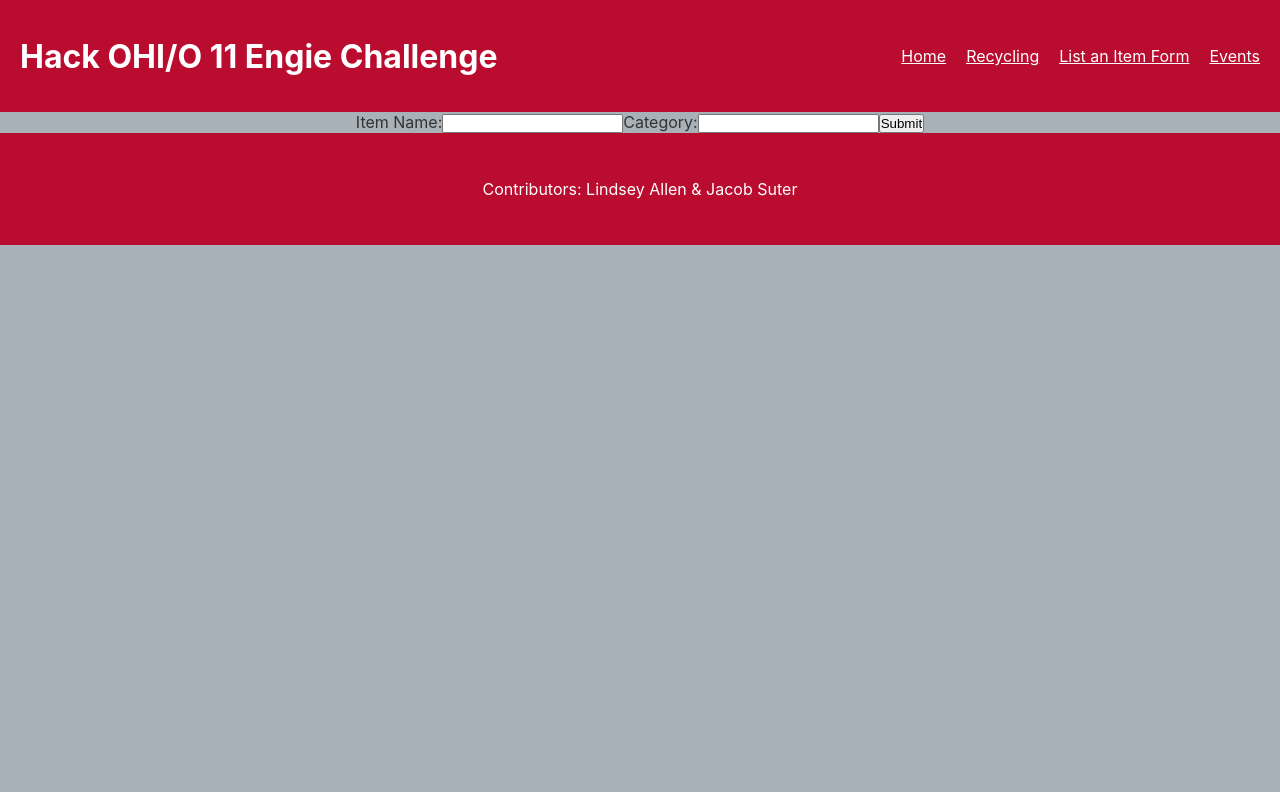
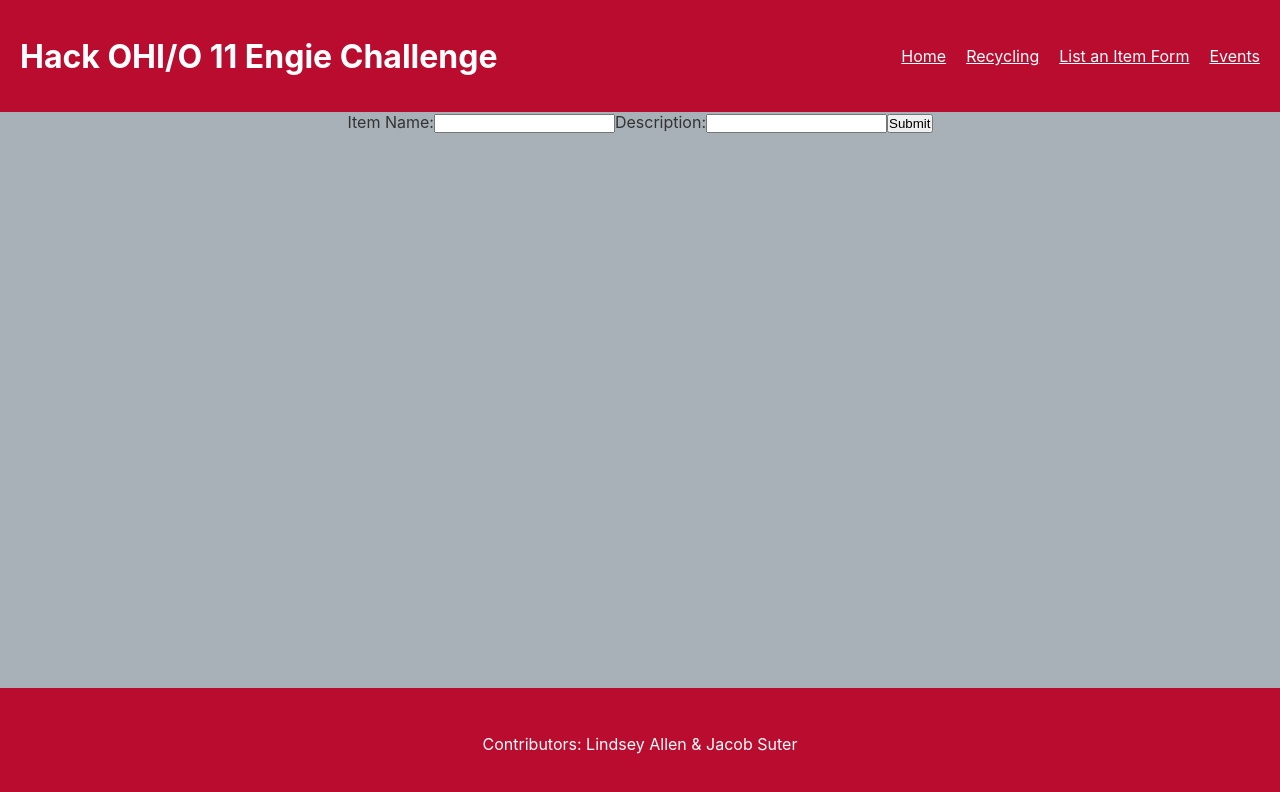
Before and after one commit to suterj12/hackohioengiechallenge, a React (Create React App) app in the folder hackproject/: page /ListForm in a window 1280 px wide. Shown: the top 792 px of the page. Built offline with nearby package versions, Linux system fonts and the light colour scheme.

Commit message:
the fOoTeR is where it belongs

```diff
--- a/hackproject/src/App.css
+++ b/hackproject/src/App.css
@@ -9,6 +9,11 @@ body {
     "Roboto", "Noto", "Droid Sans", "Cantarell", "Oxygen", "Ubuntu",
     "Franklin Gothic Medium", "Century Gothic", "Liberation Sans", sans-serif;
   text-align: center;
+}
+
+#page-container {
+  position: relative;
+  min-height: 100vh;
 }
 
 a {
@@ -46,8 +51,12 @@ a {
   align-items: center;
   height: 7rem;
   width: 100%;
-  position:relative;
+  position:absolute;
   bottom: 0;
+}
+
+#content-wrap {
+  padding-bottom: 7rem;    /* Footer height */
 }
 
 .main-content {
--- a/hackproject/src/App.js
+++ b/hackproject/src/App.js
@@ -26,14 +26,18 @@ function App() {
 
     return (
         <Router>
+            <div id="page-container">
+                <div id="content-wrap">
                 <Header />
                     <Routes>
                         <Route path='/index' element={<Home />} />
                         <Route path='/recycling' element={<Recycling />} />
-                <Route path='/ListForm' element={<ListForm />} />
+                        <Route path='/ListForm' element={<ListForm inputs={inputs} onChange={handleChange} handleSubmit={handleSubmit}/>} />
                         <Route path='/Events' element={<Events/>} />
                     </Routes>
+                </div>
                 <Footer />
+            </div>
         </Router>
     );
 }
--- a/hackproject/src/pages/ListForm.js
+++ b/hackproject/src/pages/ListForm.js
@@ -12,10 +12,10 @@ function ListForm(props) {
           onChange={props.onChange}
         />
         </label>
-        <label>Category:
+        <label>Description:
           <input
             type="text"
-            name="category"
+            name="description"
             defaultValue=""
             onChange={props.onChange}
           />
```
Lines whose indentation alone changed are shown as unchanged.
